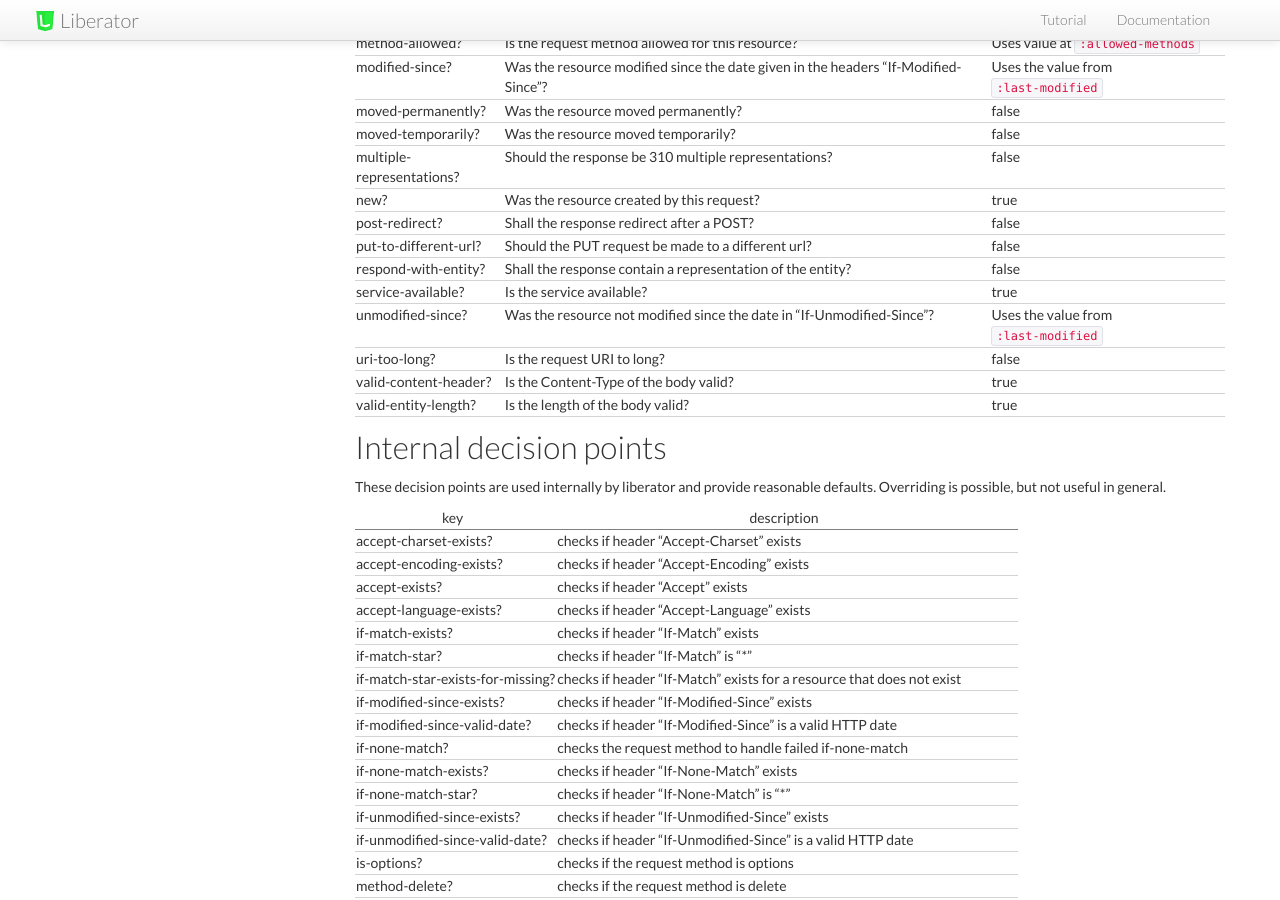
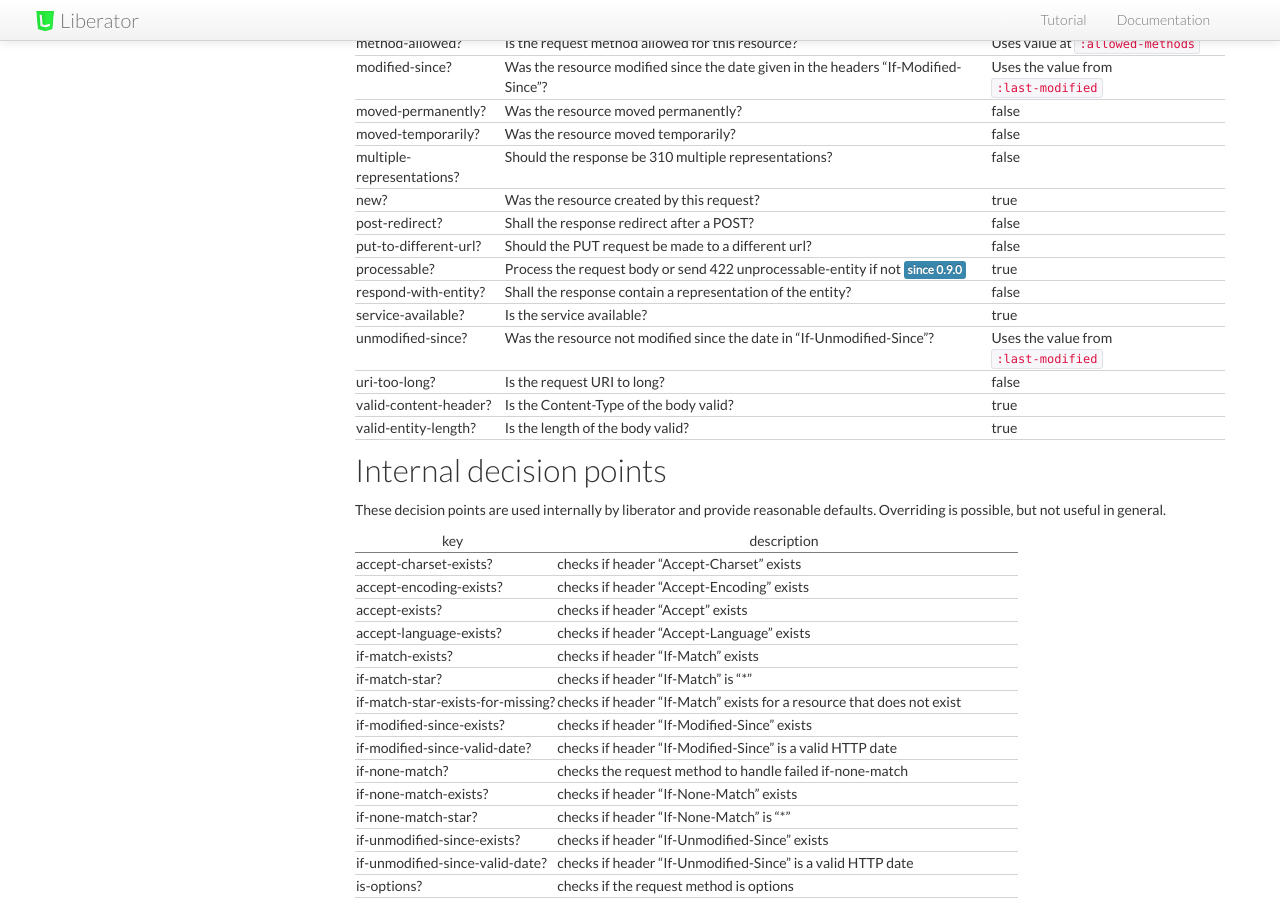
Before and after one commit to clojure-liberator/liberator, a Jekyll site: the page built from doc/decisions.md, in a window 1280 px wide and 900 px high, scrolled down 802 px. Built offline with Jekyll 4.4.1, drawn with Linux system fonts in a browser that asks for light colours; nearby versions of some CDN libraries.

Commit message:
Add missing processable? to decision documentation

`````diff
--- a/doc/decisions.md
+++ b/doc/decisions.md
@@ -41,6 +41,7 @@ multiple-representations?   | Should the response be 310 multiple representation
 new?                        | Was the resource created by this request?                                                                                     | true                                              |
 post-redirect?              | Shall the response redirect after a POST?                                                                                     | false                                             |
 put-to-different-url?       | Should the PUT request be made to a different url?                                                                            | false                                             |
+processable?                | Process the request body or send 422 unprocessable-entity if not <span class="label label-info">since 0.9.0</span>                                                                                                                              | true                                              |
 respond-with-entity?        | Shall the response contain a representation of the entity?                                                                    | false                                             |
 service-available?          | Is the service available?                                                                                                     | true                                              |
 unmodified-since?           | Was the resource not modified since the date in "If-Unmodified-Since"?                                                        | Uses the value from ````:last-modified````        |
`````
